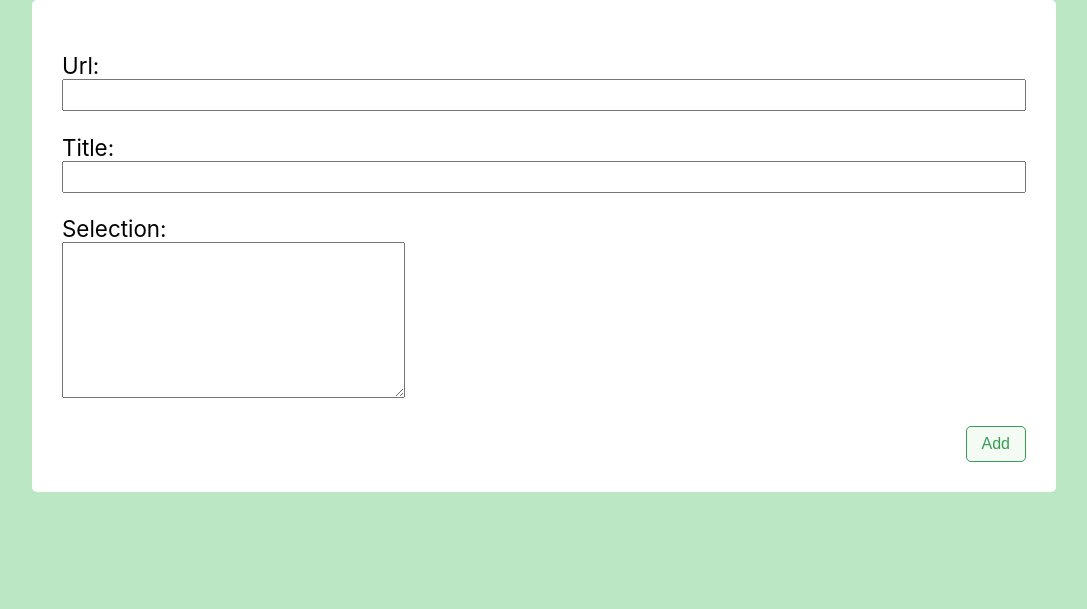
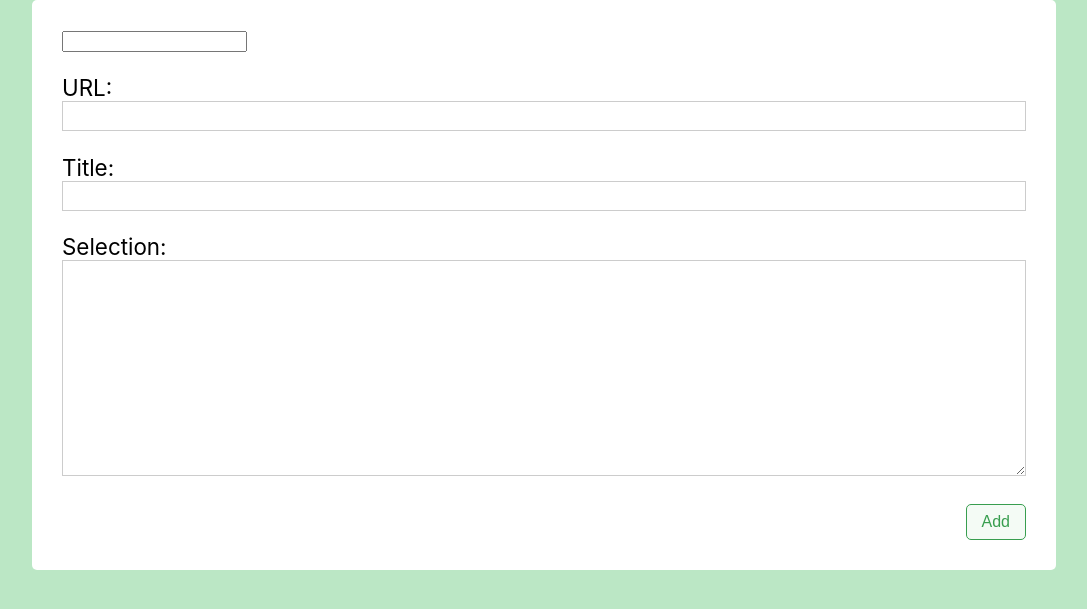
Before and after one commit to Drarok/linkdump, a Django app: page /links/add/ in a window 1280 px wide. Shown: the part 77-686 px from the top of the page, without its empty margins (96-1183 px from the left). Run offline with Django 3.2, Linux system fonts and the light colour scheme; the visitor is signed in with stand-in values (Sample User, id 1); style sheets or scripts are compiled from the project's sources.

Commit message:
Implement hard delete, style selection textarea

```diff
--- a/linkdump/settings.py
+++ b/linkdump/settings.py
@@ -135,5 +135,6 @@ STATICFILES_FINDERS = [
 ]
 STATICFILES_DIRS = [
     os.path.join(BASE_DIR, 'linkdump', 'static'),
+    os.path.join(BASE_DIR, 'links', 'static'),
 ]
 STATIC_ROOT = os.path.join(BASE_DIR, 'static')
--- a/linkdump/static/css/colors.less
+++ b/linkdump/static/css/colors.less
@@ -11,3 +11,5 @@
 @c-danger--light: lighten(@c-danger, 10%);
 @c-danger--dark: darken(@c-danger, 40%);
 @c-danger--darker: darken(@c-danger, 50%);
+
+@c-form-border: #cccccc;
--- a/linkdump/static/css/forms.less
+++ b/linkdump/static/css/forms.less
@@ -34,7 +34,9 @@
             display: block;
         }
 
-        & > input {
+        & > input,
+        & > textarea {
+            border: 1px solid @c-form-border;
             font-size: inherit;
             width: 100%;
         }
--- a/links/forms.py
+++ b/links/forms.py
@@ -7,7 +7,9 @@ class LinkForm(forms.ModelForm):
     class Meta:
         model = Link
         fields = ['url', 'title', 'selection']
-
-    # url = forms.URLField(label='URL', max_length=2000)
-    # title = forms.CharField(label='Title', max_length=2000, required=False)
-    selection = forms.CharField(widget=forms.Textarea)
+        labels = {
+            'url': 'URL',
+        }
+        widgets = {
+            'selection': forms.Textarea,
+        }
--- /dev/null
+++ b/links/static/links/js/form.js
@@ -0,0 +1,13 @@
+(function () {
+    const deleteButton = document.getElementById('id_delete_button');
+    deleteButton.addEventListener('click', handleDelete);
+
+    function handleDelete(e) {
+        if (!confirm('Are you sure you want to delete this link?')) {
+            return;
+        }
+
+        document.getElementById('id_delete').value = 'yes';
+        deleteButton.form.submit();
+    }
+})();
--- a/links/templates/links/form.html
+++ b/links/templates/links/form.html
@@ -1,16 +1,24 @@
 {% extends 'base.html' %}
+
+{% load static %}
 
 {% block page_title %}{{ block.super }}Add Link{% endblock %}
 
 {% block content %}
     <form class="form" method="post">
         {% csrf_token %}
+        <input id="id_delete" type="text" name="delete" value="">
+
         {{ form.as_p }}
         <div class="form__buttons">
             {% if form.instance.pk %}
-                <button type="button" class="form__buttons__button form__buttons__button--delete">Delete</button>
+                <button id="id_delete_button" type="button" class="form__buttons__button form__buttons__button--delete">Delete</button>
             {% endif %}
             <button type="submit" class="form__buttons__button form__buttons__button--submit">{% if form.instance.pk %}Save{% else %}Add{% endif %}</button>
         </div>
     </form>
 {% endblock %}
+
+{% block extra_script %}
+    <script src="{% static 'links/js/form.js' %}"></script>
+{% endblock %}
--- a/links/views.py
+++ b/links/views.py
@@ -37,6 +37,9 @@ def edit(request, link_id):
     instance = get_object_or_404(Link, pk=link_id, user=request.user)
     form = LinkForm(request.POST or None, instance=instance)
     if request.method == 'POST':
+        if request.POST.get('delete', None) == 'yes':
+            instance.delete()
+            return redirect('links')
         if form.is_valid():
             form.save()
             return redirect('links')
```
